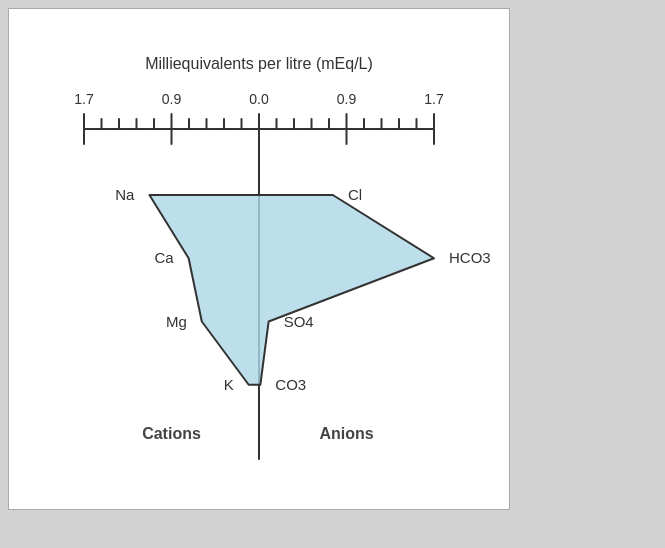
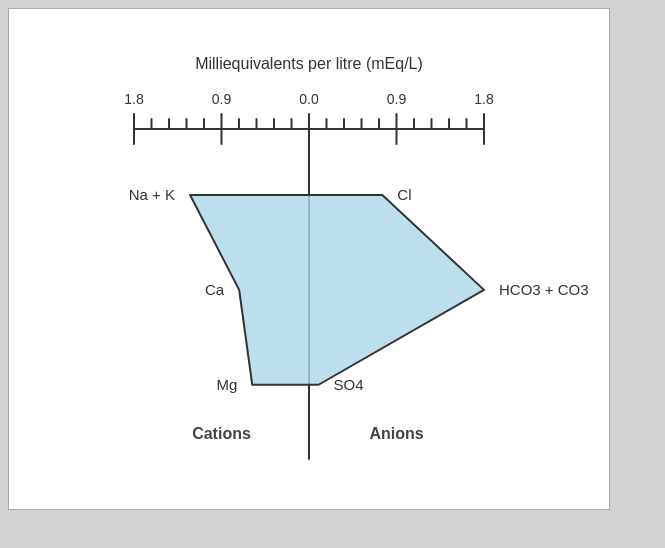
Before and after one commit to dbasorg/3dwa, a plain HTML site: page stiff/stiff.html in a window 1280 px wide. Shown: the whole page, without its empty margins (0-665 px from the left). Drawn offline with Linux system fonts and the light colour scheme.

Commit message:
support ion groups; e.g. Na + K, HCO3 + CO3

```diff
--- a/stiff/js/stiff.js
+++ b/stiff/js/stiff.js
@@ -2,7 +2,7 @@
   /**
    * @constructor
    * @param {string} id - id for container element.
-   * @param {string[]} ions - array of ion symbols (e.g. 'Na', 'Ca', 'Mg', 'K', 'Cl', 'HCO3', 'SO4', 'CO3').
+   * @param {string[][]} ions - ion symbol groups (e.g. [['Na', 'K'], ['Ca'], ['Mg'], ['Cl'], ['HCO3', 'CO3'], ['SO4']]).
    * @param {Object.<string, number>} conc - Object with ion symbols as keys and concentrations in mg/L as values.
    */
   UQ3DWA.StiffDiagram = function(id, ions, conc) {
@@ -11,14 +11,17 @@
     }
     var that = this;
 
-    var ionObj = ions.reduce(function(a, sym) {a[sym] = UQ3DWA.IonFactory.get(sym); return a;}, {});
-    var cations = ions.filter(function(sym) {return ionObj[sym].getValence() > 0;});
-    var anions = ions.filter(function(sym) {return ionObj[sym].getValence() < 0;});
-    var meqL = ions.reduce(function(a, sym) {a[sym] = ionObj[sym].getMeqL(conc[sym]); return a;}, {});
-    var maxMeqL = Object.keys(meqL).reduce(function(a, k) {return Math.max(a, meqL[k]);}, 0);
+    var ionGroups = ions.map(function(syms) {
+      var ionObjs = syms.map(function(sym) {return UQ3DWA.IonFactory.get(sym);});
+      var meqL = ionObjs.reduce(function(a, ion) {return a + ion.getMeqL(conc[ion.getSymbol()]);}, 0);
+      return {ions: ionObjs, meqL: meqL};
+    });
+    var cationGroups = ionGroups.filter(function(ionGroup) {return ionGroup.ions[0].getValence() > 0;});
+    var anionGroups = ionGroups.filter(function(ionGroup) {return ionGroup.ions[0].getValence() < 0;});
+    var maxMeqL = ionGroups.reduce(function(a, ionGroup) {return Math.max(a, ionGroup.meqL);}, 0);
 
     var svgNamespaceURI = 'http://www.w3.org/2000/svg';
-    var stiffWidth = 500;
+    var stiffWidth = 600;
     var stiffHeight = 500;
     var horzAxisWidth = 175; // width of one side: multiply by 2 for total width of symmetrical axis
     var horzAxisY = 120;
@@ -110,14 +113,14 @@
     function pointCreator(horzMult) {
       var vertAxisPaddedOffsetY = horzAxisY + (vertAxisPaddingTop * vertAxisHeight);
       var vertAxisInnerHeight = vertAxisHeight * (1 - vertAxisPaddingTop - vertAxisPaddingBottom);
-      return function(sym, i) {
-        var x = vertAxisX + horzMult * horzAxisWidth * (meqL[sym] / maxMeqL);
-        var y = vertAxisPaddedOffsetY + i * (vertAxisInnerHeight / (Math.max(cations.length, anions.length) - 1));
+      return function(ionGroup, i) {
+        var x = vertAxisX + horzMult * horzAxisWidth * (ionGroup.meqL / maxMeqL);
+        var y = vertAxisPaddedOffsetY + i * (vertAxisInnerHeight / (Math.max(cationGroups.length, anionGroups.length) - 1));
         return [x, y];
       }
     }
-    var cationPoints = cations.map(pointCreator(-1));
-    var anionPoints = anions.map(pointCreator(1));
+    var cationPoints = cationGroups.map(pointCreator(-1));
+    var anionPoints = anionGroups.map(pointCreator(1));
 
     (function createPolygon() {
       var polygon = document.createElementNS(svgNamespaceURI, 'polygon');
@@ -131,8 +134,8 @@
       stiff.appendChild(polygon);
     })();
 
-    function createIonLabels(syms, points, horzMult) {
-      syms.forEach(function(sym, i) {
+    function createIonLabels(ionGroups, points, horzMult) {
+      ionGroups.forEach(function(ionGroup, i) {
         var x = points[i][0] + horzMult * pointLabelOffsetX;
         var y = points[i][1] + pointLabelOffsetY;
         var textElem = document.createElementNS(svgNamespaceURI, 'text');
@@ -140,12 +143,12 @@
         textElem.setAttribute('style', 'text-anchor: ' + ((horzMult < 0) ? 'end' : 'start') + ';');
         textElem.setAttribute('x', x);
         textElem.setAttribute('y', y);
-        textElem.appendChild(new Text(sym));
+        textElem.appendChild(new Text(ionGroup.ions.map(function (ion) {return ion.getSymbol();}).join(' + ')));
         stiff.appendChild(textElem);
       });
     }
-    createIonLabels(cations, cationPoints, -1);
-    createIonLabels(anions, anionPoints, 1);
+    createIonLabels(cationGroups, cationPoints, -1);
+    createIonLabels(anionGroups, anionPoints, 1);
 
     var container = document.getElementById(id);
     container.appendChild(stiff);
--- a/stiff/stiff.html
+++ b/stiff/stiff.html
@@ -15,7 +15,7 @@
     <script src="js/stiff.js"></script>
     <script>
       var stiffDiagram = new UQ3DWA.StiffDiagram('stiff',
-        ['Na', 'Ca', 'Mg', 'K', 'Cl', 'HCO3', 'SO4', 'CO3'],
+        [['Na', 'K'], ['Ca'], ['Mg'], ['Cl'], ['HCO3', 'CO3'], ['SO4']],
         {'Ca': 14, 'Mg': 6.9, 'Na': 25, 'K': 4, 'Cl': 26, 'SO4': 4.6, 'CO3': 0.4, 'HCO3': 106}
       );
     </script>
```
